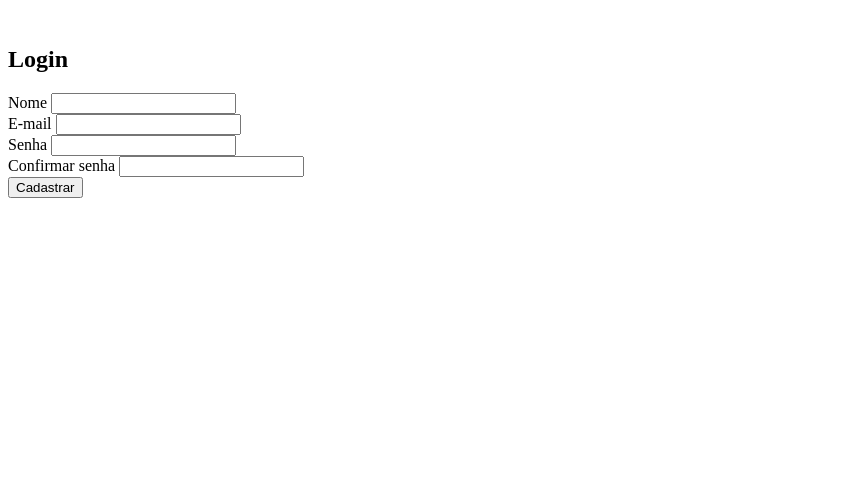
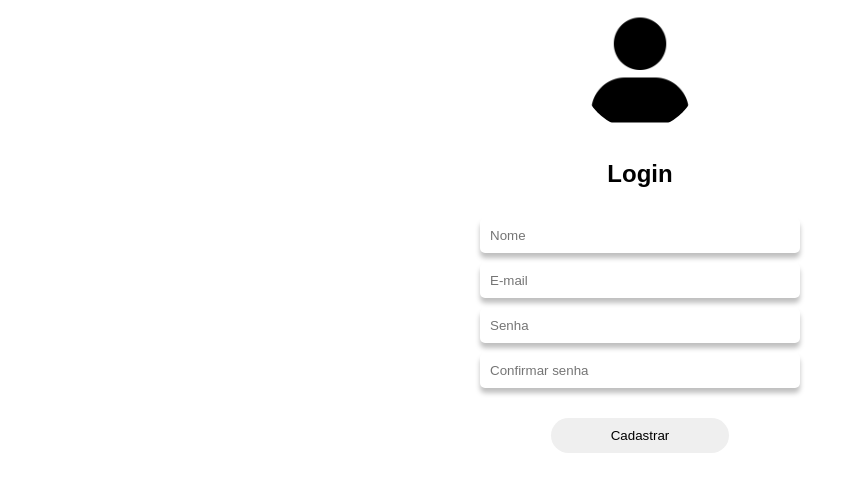
Before and after one commit to RafaelaMayumiWF/MusicalVerse, a plain HTML site: page cadastro.html in a window 1280 px wide. Shown: the whole page, without its empty margins (0-857 px from the left). Drawn offline with Linux system fonts and the light colour scheme.

Commit message:
teste login e cadastro

```diff
--- a/cadastro.html
+++ b/cadastro.html
@@ -4,38 +4,35 @@
     <meta charset="UTF-8" />
     <meta name="viewport" content="width=device-width, initial-scale=1.0" />
     <title>Document</title>
+    <link rel="stylesheet" href="style.css">
   </head>
 
   <body>
-    <main>
-      <section>
-        <img src="" alt="" />
+    <main id="loginCadastro">
+      <section class="lado1">
+        <img src="./img/avatar.png" alt="" />
         <h2>Login</h2>
 
         <div>
-          <label for="">Nome</label>
-          <input type="text" name="" id="" />
+          <input type="text" placeholder="Nome" id="" />
         </div>
 
         <div>
-          <label for="">E-mail</label>
-          <input type="text" name="" id="" />
+          <input type="text" placeholder="E-mail" id="" />
         </div>
 
         <div>
-          <label for="">Senha</label>
-          <input type="text" name="" id="" />
+          <input type="text" placeholder="Senha" id="" />
         </div>
 
         <div>
-          <label for="">Confirmar senha</label>
-          <input type="text" name="" id="" />
+          <input type="text" placeholder="Confirmar senha" id="" />
         </div>
 
         <button onclick="">Cadastrar</button>
       </section>
 
-      <section></section>
+      <section class="lado2"></section>
     </main>
   </body>
 </html>
--- a/style.css
+++ b/style.css
@@ -251,3 +251,66 @@ header button {
 #TROCAR_O_ID_PARA_O_TOPICO article.right div{
     align-items: start;
 }
+
+/* ================================================
+                Login e Cadastro
+================================================ */
+
+#loginCadastro{
+  display: flex;
+  flex-direction: column;
+  height: 100dvh;
+}
+
+#loginCadastro main{
+  padding: 10px;
+  display: flex;
+  flex-direction: row;
+  gap: 10px;
+  flex: 1;
+
+}
+
+#loginCadastro .lado1 {
+  display: flex;
+  flex-direction: column;
+  align-items: center;
+  justify-content: center;
+  padding: 10px;
+  gap: 10px;
+}
+
+#loginCadastro .lado2 {
+  flex: 1;
+  border-radius: 10px;
+  background-image: url("");
+  background-position: center;
+  background-repeat: no-repeat;
+  background-size: cover;
+}
+
+#loginCadastro .lado1 div input{
+  width: 300px;
+  outline: none;
+  padding: 10px;
+  border-radius: 5px;
+  border: none;
+  box-shadow: 0 5px 5px hsla(0, 0%, 0%, 0.25);
+}
+
+#loginCadastro .lado1 img{
+  width: 120px;
+  height: 120px;
+  border-radius: 200px;
+}
+
+#loginCadastro .lado1 h2{
+  margin: 20px 0;
+}
+
+#loginCadastro .lado1 button{
+  margin: 20px 0;
+  padding: 10px 60px;
+  border-radius: 100px;
+  border: none;
+}
```
Also changed, not shown: login.html (+9 -7 lines), img/avatar.png (added).
